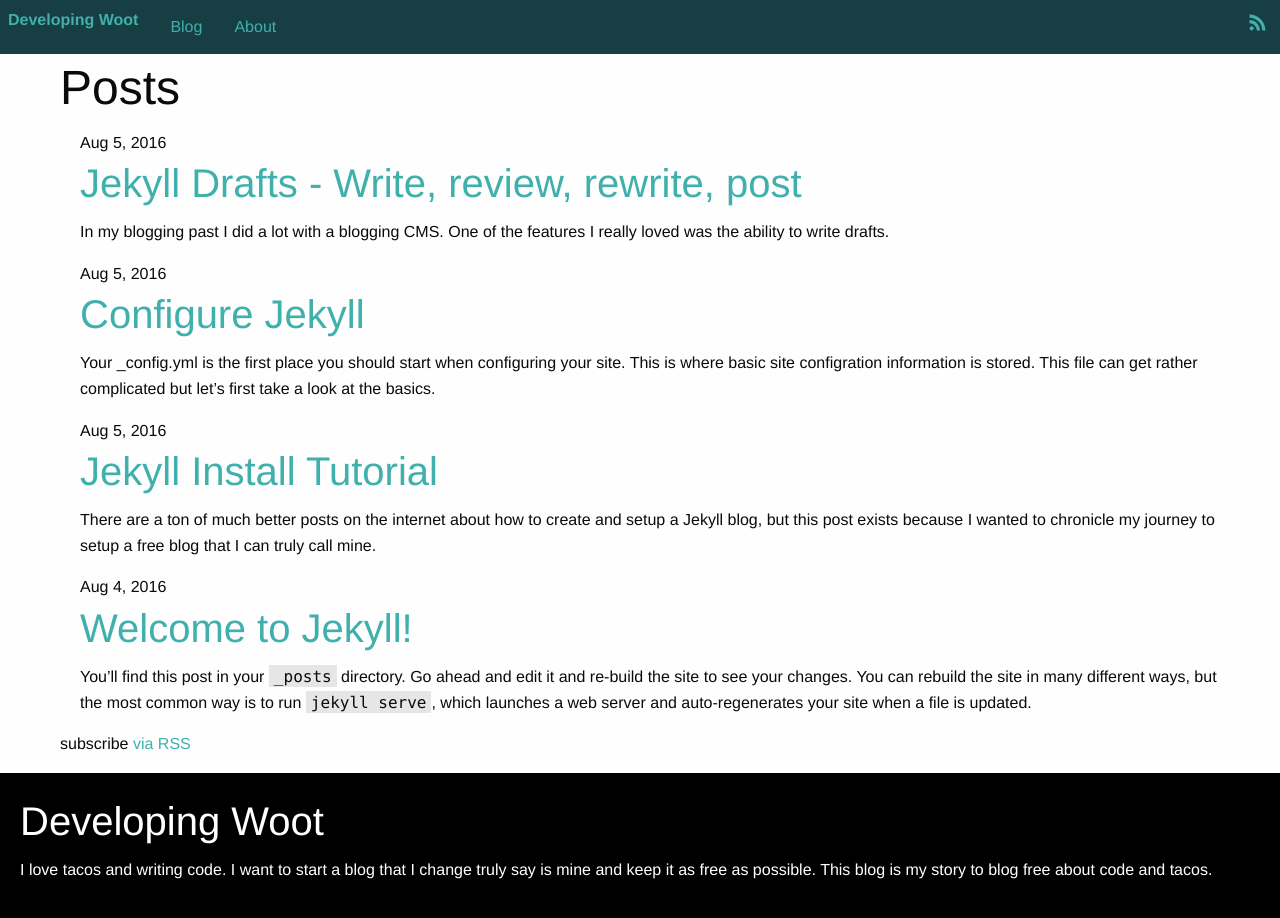
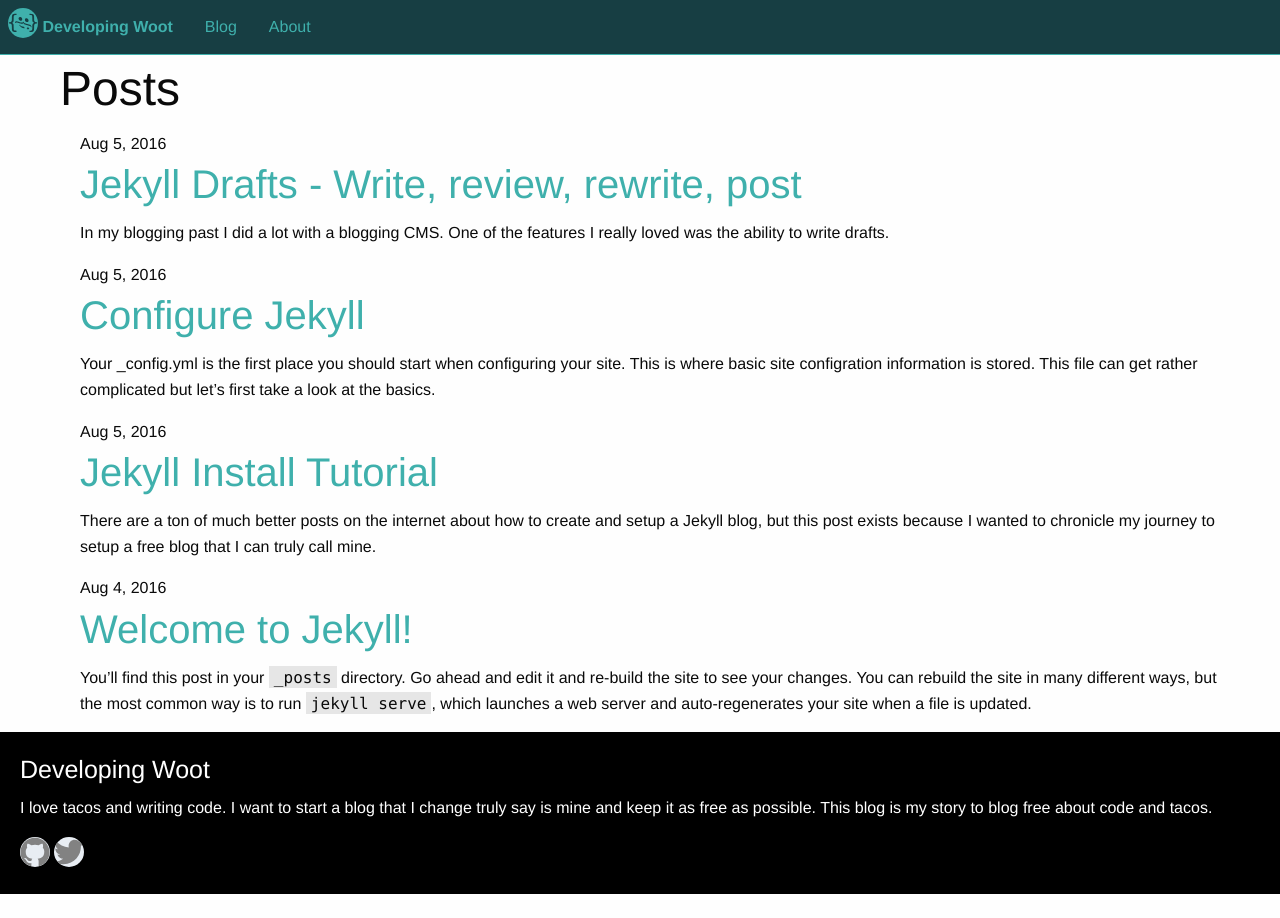
Before and after one commit to developingwoot/developingwoot.github.io, a Jekyll site: the page built from index.html, in a window 1280 px wide. Built offline with Jekyll 4.4.1, drawn with Linux system fonts in a browser that asks for light colours.

Commit message:
menu title bar working

```diff
--- a/_includes/footer.html
+++ b/_includes/footer.html
@@ -1,7 +1,9 @@
 <footer class="site-footer">
 
-  <h2 class="footer-heading">{{ site.title }}</h2>
+  <h4 class="footer-heading">{{ site.title }}</h4>
   <p>{{ site.description }}</p>
+  {% include icon-github.html %}
+  {% include icon-twitter.html %}
 
   <script src="/js/foundation.min.js"></script>
   <script>
--- a/_includes/header.html
+++ b/_includes/header.html
@@ -1,16 +1,17 @@
 <header>
   <div data-sticky-container>
     <div class="sticky" id="main-header-menu" data-margin-top="0" style="width:100%;" data-sticky>
-      <nav class="top-bar" data-magellan>
+      <nav class="top-bar clearfix" data-magellan>
+        <div>
           <div class="top-bar-title">
-          <span data-responsive-toggle="responsive-menu" data-hide-for="medium">
-            <button class="menu-icon dark" type="button" data-toggle></button>
-          </span>
-          <strong><a href="/">{{ site.title }}</a></strong>
+            <strong>
+            {% include icon-developingwoot.html %}
+            <a href="/">
+              {{ site.title }}</a></strong>
           </div>
           <div>
             <div id="responsive-menu">
-            <div class="top-bar-left">
+              <div>
                 <ul class="dropdown menu" data-dropdown-menu>
                   <li><a href="{{ "/blog" | prepend: site.baseurl }}">Blog</a></li>
                   {% for my_page in site.pages %}
@@ -20,12 +21,14 @@
                   {% endfor %}
                 </ul>
               </div>
-            <div class="top-bar-right" >
-              <div class="icon">
-                  <a href="{{ "/feed.xml" | prepend: site.baseurl }}" title="RSS"><svg viewBox="0 0 512 512"><path d="M201.8 347.2c0 20.3-16.5 36.8-36.8 36.8 -20.3 0-36.8-16.5-36.8-36.8s16.5-36.8 36.8-36.8C185.3 310.4 201.8 326.8 201.8 347.2zM128.2 204.7v54.5c68.5 0.7 124 56.3 124.7 124.7h54.5C306.7 285.3 226.9 205.4 128.2 204.7zM128.2 166.6c57.9 0.3 112.3 22.9 153.2 63.9 41 41 63.7 95.5 63.9 153.5h54.5c-0.3-149.9-121.7-271.4-271.6-271.9V166.6L128.2 166.6z"/></svg><!--[if lt IE 9]><em>RSS</em><![endif]--></a>
+
             </div>
           </div>
         </div>
+        <div class="float-right">
+        <span data-responsive-toggle="responsive-menu" data-hide-for="medium">
+          <button class="menu-icon" type="button" data-toggle></button>
+        </span>
       </div>
       </nav>
     </div>
--- /dev/null
+++ b/_includes/icon-developingwoot.html
@@ -0,0 +1 @@
+<span class="icon">{% include developingwoot.svg %}</span>
--- a/_sass/settings/_settings.scss
+++ b/_sass/settings/_settings.scss
@@ -52,7 +52,7 @@
   primary: #3fb0ac,
   secondary: #173e43,
   success: #e8edf3,
-  warning: #b56969,
+  warning: #fae596,
   alert: #b56969,
 );
 $light-gray: #e6e6e6;
--- /dev/null
+++ b/assets/icon-developingwoot.html
@@ -0,0 +1 @@
+<span class="icon-lg" >{% include developingwoot.svg %}</span>
--- a/blog/index.html
+++ b/blog/index.html
@@ -18,5 +18,3 @@
       </li>
     {% endfor %}
   </ul>
-
-  <p class="rss-subscribe">subscribe <a href="{{ "/feed.xml" | prepend: site.baseurl }}">via RSS</a></p>
--- a/css/main.scss
+++ b/css/main.scss
@@ -4,6 +4,27 @@
 @import 'foundation';
 @include foundation-everything;
 @import 'syntax-highlighting';
+
+header{
+
+  .top-bar {
+    border-bottom: 1px solid $primary-color;
+    .menu-icon::after {
+      background-color: $primary-color;
+      box-shadow: 0 7px 0 $primary-color,0 14px 0 $primary-color;
+    }
+  }
+
+  .top-bar-title {
+    svg {
+        fill: $secondary-color;
+        margin-bottom: -6px;
+        border-radius: 50%;
+        background-color: $primary-color;
+    }
+
+  }
+}
 
 main {
   @include grid-row;
@@ -12,6 +33,8 @@
       @include grid-column(12);
     }
   }
+
+
   padding : {
     left: 20px;
     right: 20px;
@@ -38,13 +61,22 @@
 }
 
 .icon {
-  height:30px;
-  width:30px;
-
   svg{
-      fill: $primary-color;
+    fill: $primary-color;
+    height:30px;
+    width:30px;
+    border-radius: 50%;
+    background-color: $success-color;
   }
 
+}
+
+.icon-lg {
+    svg{
+    fill: $primary-color;
+    height:50px;
+    width:50px;
+  }
 }
 
 footer {
--- a/index.html
+++ b/index.html
@@ -20,7 +20,4 @@
       </li>
     {% endfor %}
   </ul>
-
-  <p class="rss-subscribe">subscribe <a href="{{ "/feed.xml" | prepend: site.baseurl }}">via RSS</a></p>
-
 </div>
```
Also changed, not shown: _includes/developingwoot.svg (added). Lines whose indentation alone changed are shown as unchanged.
